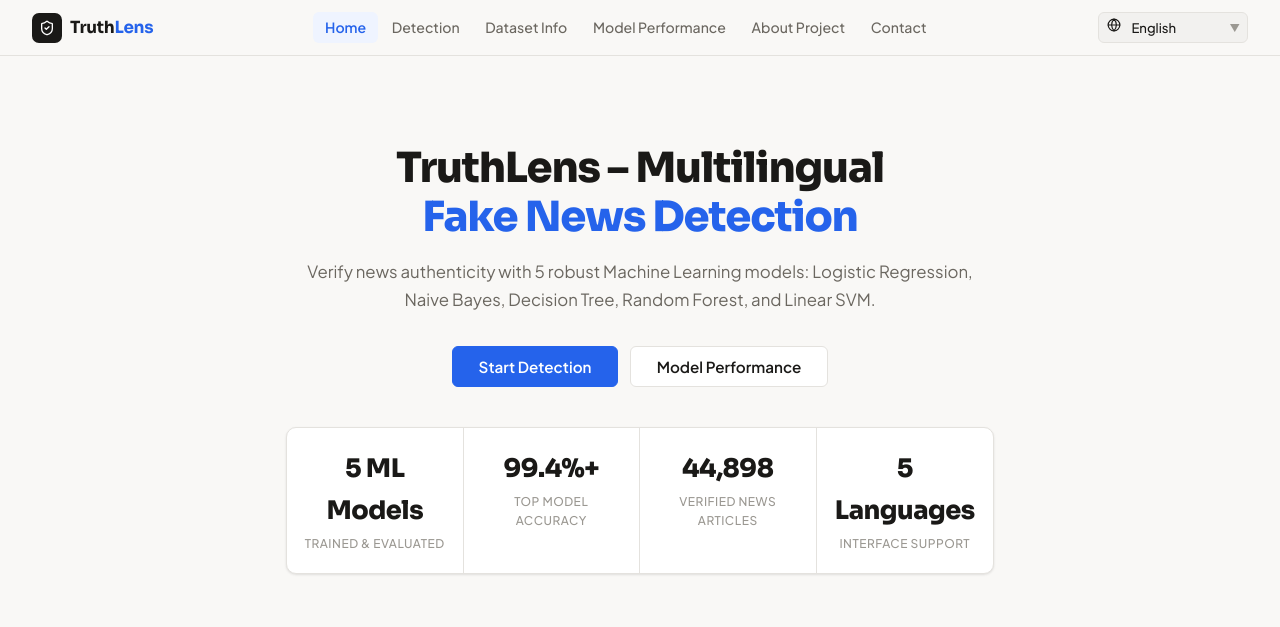
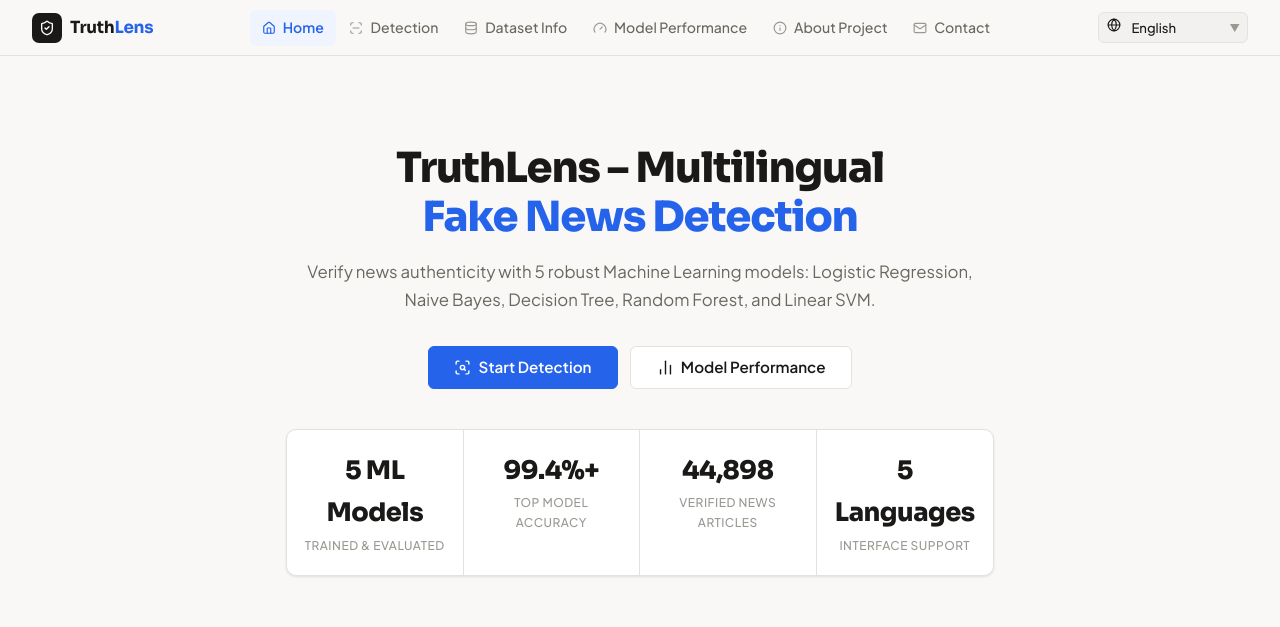
Before and after one commit to KEVINLOURDU/TruthLens, a Flask app: page / in a window 1280 px wide. Shown: the top 627 px of the page. Run offline with Flask 3, Linux system fonts and the light colour scheme.

Commit message:
✨ Navigation icons emoji-free minimal README and UI polish

```diff
--- a/static/css/style.css
+++ b/static/css/style.css
@@ -176,6 +176,21 @@ body {
     padding: 0.4rem 0.75rem;
     border-radius: var(--radius-sm);
     transition: var(--transition);
+    display: inline-flex;
+    align-items: center;
+    gap: 0.45rem;
+}
+
+.nav-link svg {
+    width: 14px;
+    height: 14px;
+    stroke-width: 2;
+    color: var(--text-muted);
+    transition: var(--transition);
+}
+
+.nav-link:hover svg, .nav-link.active svg {
+    color: currentColor;
 }
 
 .nav-link:hover {
--- a/templates/base.html
+++ b/templates/base.html
@@ -37,12 +37,12 @@
             </a>
 
             <ul class="nav-links">
-                <li><a href="{{ url_for('home') }}" class="nav-link {% if active_page == 'home' %}active{% endif %}" data-i18n="nav_home">Home</a></li>
-                <li><a href="{{ url_for('detect') }}" class="nav-link {% if active_page == 'detect' %}active{% endif %}" data-i18n="nav_detect">Detection</a></li>
-                <li><a href="{{ url_for('dataset_info') }}" class="nav-link {% if active_page == 'dataset' %}active{% endif %}" data-i18n="nav_dataset">Dataset Info</a></li>
-                <li><a href="{{ url_for('performance') }}" class="nav-link {% if active_page == 'performance' %}active{% endif %}" data-i18n="nav_performance">Model Performance</a></li>
-                <li><a href="{{ url_for('about') }}" class="nav-link {% if active_page == 'about' %}active{% endif %}" data-i18n="nav_about">About Project</a></li>
-                <li><a href="{{ url_for('contact') }}" class="nav-link {% if active_page == 'contact' %}active{% endif %}" data-i18n="nav_contact">Contact</a></li>
+                <li><a href="{{ url_for('home') }}" class="nav-link {% if active_page == 'home' %}active{% endif %}"><i data-lucide="home"></i> <span data-i18n="nav_home">Home</span></a></li>
+                <li><a href="{{ url_for('detect') }}" class="nav-link {% if active_page == 'detect' %}active{% endif %}"><i data-lucide="scan-line"></i> <span data-i18n="nav_detect">Detection</span></a></li>
+                <li><a href="{{ url_for('dataset_info') }}" class="nav-link {% if active_page == 'dataset' %}active{% endif %}"><i data-lucide="database"></i> <span data-i18n="nav_dataset">Dataset Info</span></a></li>
+                <li><a href="{{ url_for('performance') }}" class="nav-link {% if active_page == 'performance' %}active{% endif %}"><i data-lucide="gauge"></i> <span data-i18n="nav_performance">Model Performance</span></a></li>
+                <li><a href="{{ url_for('about') }}" class="nav-link {% if active_page == 'about' %}active{% endif %}"><i data-lucide="info"></i> <span data-i18n="nav_about">About Project</span></a></li>
+                <li><a href="{{ url_for('contact') }}" class="nav-link {% if active_page == 'contact' %}active{% endif %}"><i data-lucide="mail"></i> <span data-i18n="nav_contact">Contact</span></a></li>
             </ul>
 
             <div class="nav-controls">
--- a/templates/index.html
+++ b/templates/index.html
@@ -14,11 +14,11 @@
     </p>
 
     <div class="hero-cta">
-        <a href="{{ url_for('detect') }}" class="btn btn-primary btn-lg" data-i18n="btn_start_detect">
-            <i data-lucide="scan-search" style="width:17px;height:17px;"></i> Start Detection
+        <a href="{{ url_for('detect') }}" class="btn btn-primary btn-lg">
+            <i data-lucide="scan-search" style="width:17px;height:17px;"></i> <span data-i18n="btn_start_detect">Start Detection</span>
         </a>
-        <a href="{{ url_for('performance') }}" class="btn btn-secondary btn-lg" data-i18n="btn_view_perf">
-            <i data-lucide="bar-chart-2" style="width:17px;height:17px;"></i> Model Performance
+        <a href="{{ url_for('performance') }}" class="btn btn-secondary btn-lg">
+            <i data-lucide="bar-chart-2" style="width:17px;height:17px;"></i> <span data-i18n="btn_view_perf">Model Performance</span>
         </a>
     </div>
 
```
Also changed, not shown: README.md.
